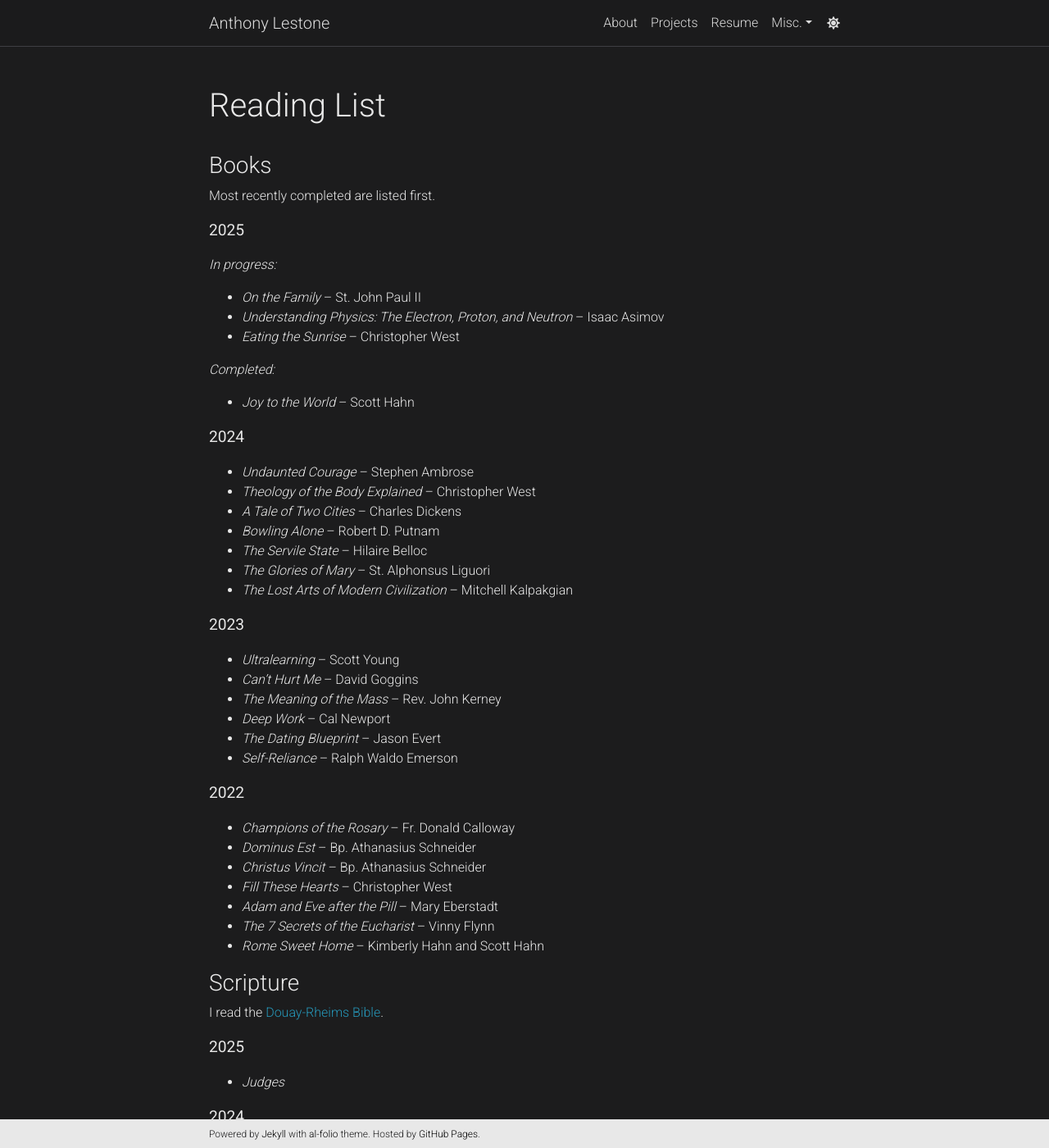
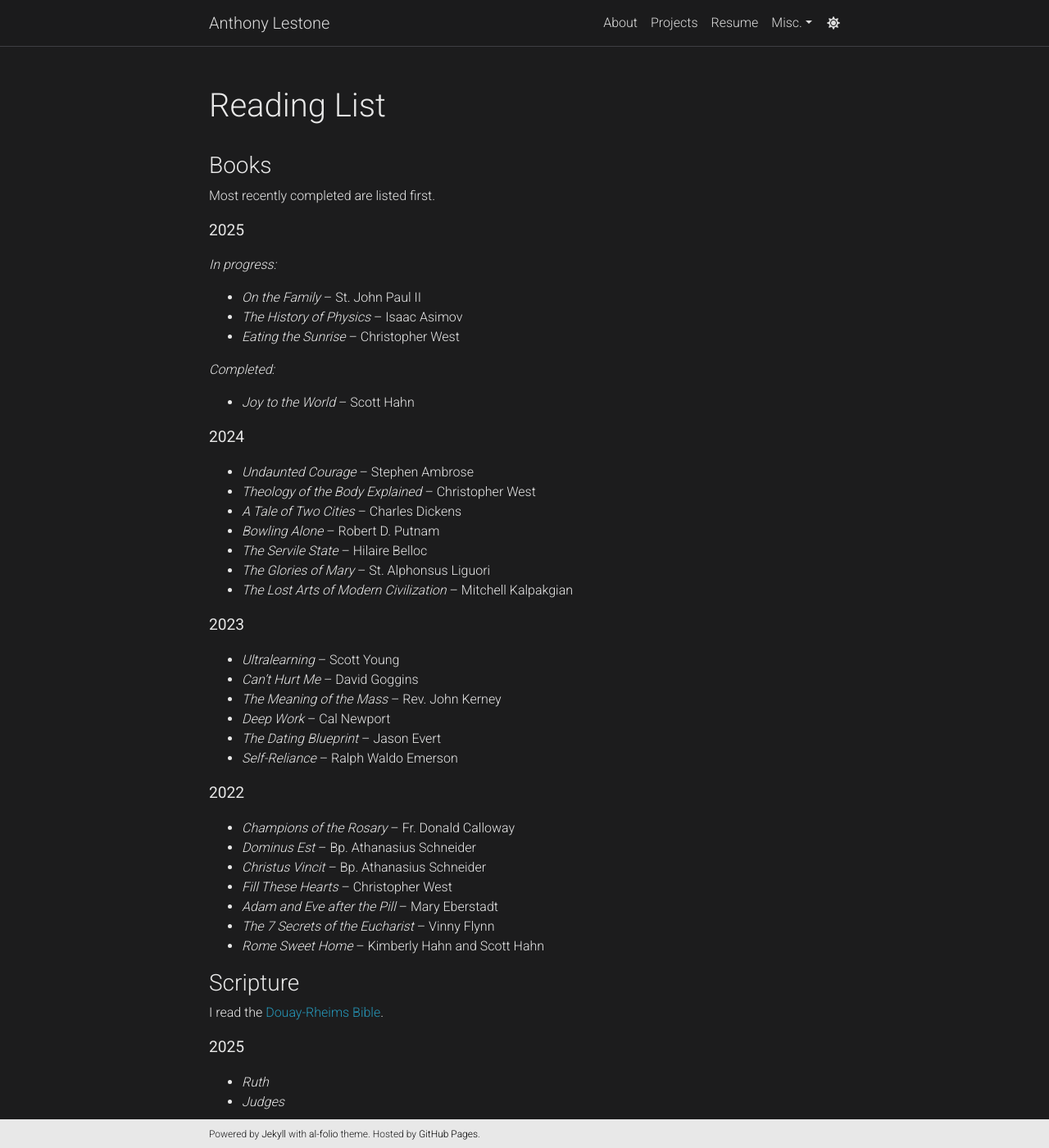
Before and after one commit to anthonylestone/anthonylestone.github.io, a Jekyll site: the page built from _pages/readinglist.md, in a window 1280 px wide and 1400 px high. Shown: the whole window at 82% size. Built offline with Jekyll 4.4.1, drawn with Linux system fonts in a browser that asks for light colours; comment, search, counter and statistics services are not loaded; a style sheet for code colours, icons or effects is not loaded.

Commit message:
updates reading list

```diff
--- a/_pages/readinglist.md
+++ b/_pages/readinglist.md
@@ -13,7 +13,7 @@ Most recently completed are listed first.
 
 *In progress:*
 - *On the Family* -- St. John Paul II
-- *Understanding Physics: The Electron, Proton, and Neutron* -- Isaac Asimov
+- *The History of Physics* -- Isaac Asimov
 - *Eating the Sunrise* -- Christopher West
 
 *Completed:*
@@ -54,6 +54,7 @@ I read the [Douay-Rheims Bible](https://tanbooks.com/products/books/douay-rheims
 
 <b><big>2025</big><b>
 
+- *Ruth*
 - *Judges*
 
 <b><big>2024</big><b>
```
